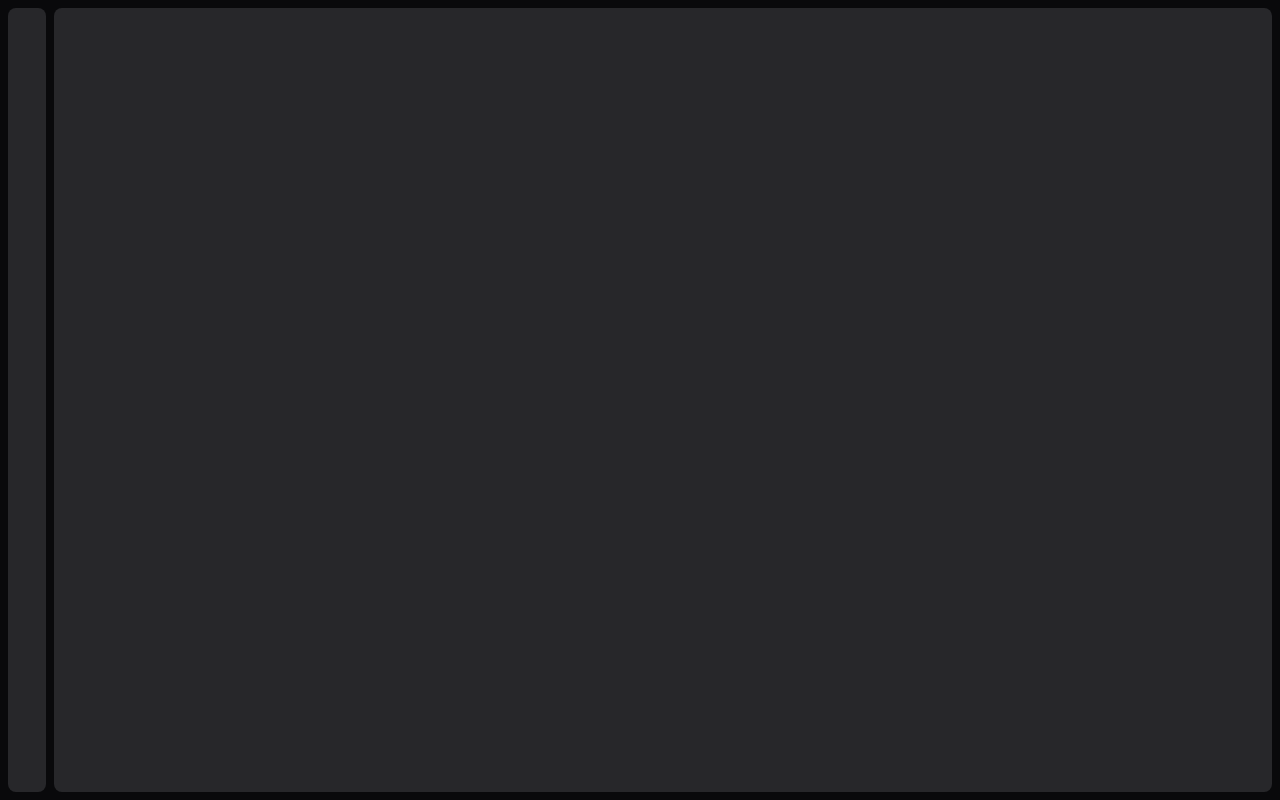
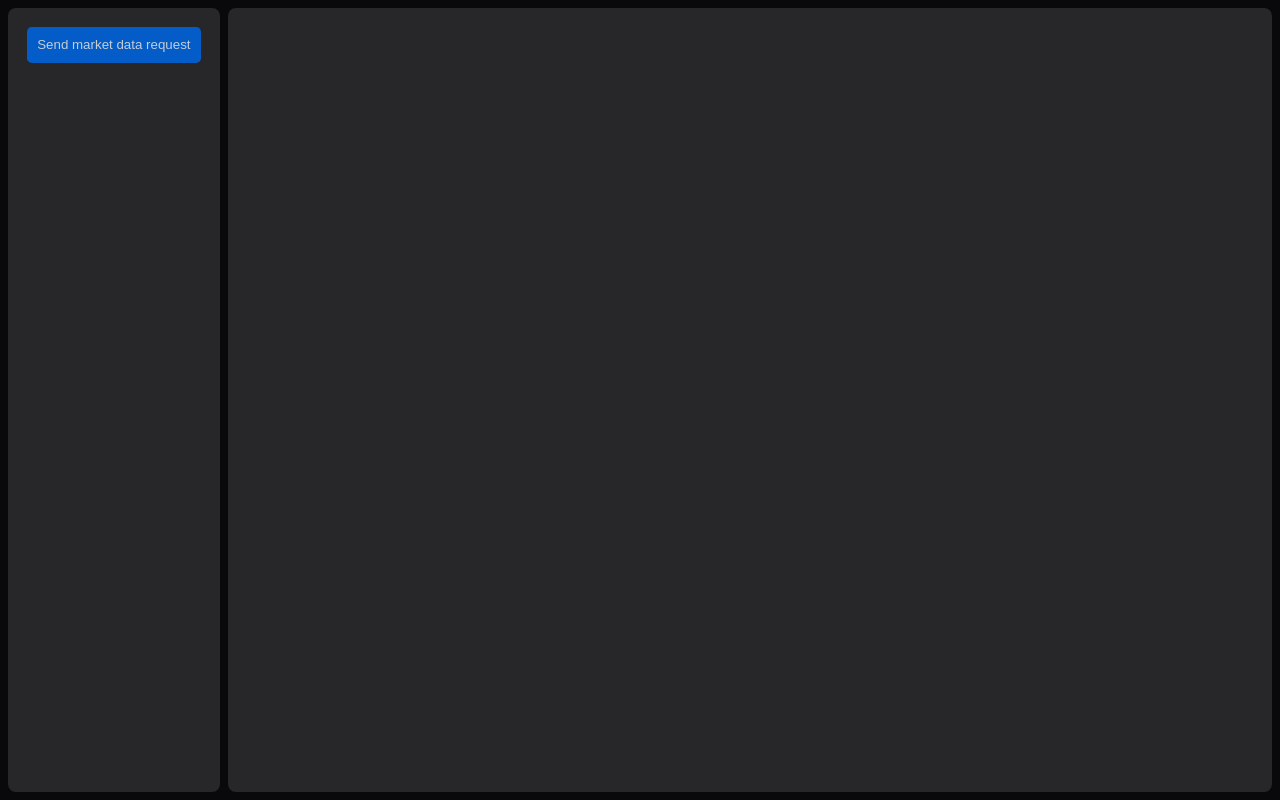
Before and after one commit to PX-72/leapfrog-ui, a React (Vite) app: page / in a window 1280 px wide. Built offline with nearby package versions, Linux system fonts and the light colour scheme.

Commit message:
some progress

```diff
--- a/src/App.tsx
+++ b/src/App.tsx
@@ -1,7 +1,7 @@
 import styled from 'styled-components';
 import { useEffect } from 'react';
 import { ControlPanel } from './components/ControlPanel';
-import { BooksPanel } from './components/BooksPanel';
+import { MainPanel } from './components/MainPanel';
 import { useStore } from '@/store.js';
 import { mediaSmallScreenPoint } from './components/common/styles';
 
@@ -31,7 +31,7 @@ export const App = () => {
   return (
     <StyledAppContainer>
       <ControlPanel />
-      <BooksPanel />
+      <MainPanel />
     </StyledAppContainer>
   );
 };
--- /dev/null
+++ b/src/api/marketDataApi.ts
@@ -0,0 +1,21 @@
+export interface MarketDataRequestConfiguration {
+    configurationId: string;
+    size: number;
+    intervalInMillis: number;
+    intervalDelayInMillis: number;
+    ccyFilter: string[];
+}
+
+export const sendRequest = async (data: MarketDataRequestConfiguration): Promise<boolean> => {
+    const response = await fetch('http://localhost:8070/api/v1/market-data/data-request', {
+    method: 'POST',
+    headers: {'Content-Type': 'application/json'},
+        body: JSON.stringify(data),
+    });
+
+    if (!response.ok) {
+        throw new Error(`HTTP error! Status: ${response.status}`);
+    }
+
+    return response.ok;
+}
--- /dev/null
+++ b/src/components/ControlPanel/MarketDataRequest.tsx
@@ -0,0 +1,25 @@
+import { sendRequest, MarketDataRequestConfiguration } from '@/api/marketDataApi.js';
+import { DefaultButton } from '@/components/common/styles.js';
+
+const requestToSend: MarketDataRequestConfiguration = {
+    configurationId: '83Y4384Y',
+    size: 10,
+    intervalInMillis: 1000,
+    intervalDelayInMillis: 200,
+    ccyFilter: ['USDEUR', 'GBPUSD'],
+};
+
+export const MarketDataRequest = () => {
+
+    return (
+        <DefaultButton onClick={() => sendRequest({
+                configurationId: '83Y4384Y',
+                size: 10,
+                intervalInMillis: 1000,
+                intervalDelayInMillis: 200,
+                ccyFilter: ['USDEUR', 'GBPUSD'],
+            })}
+        >Send market data request</DefaultButton>
+    );
+
+};
--- a/src/components/ControlPanel/index.tsx
+++ b/src/components/ControlPanel/index.tsx
@@ -1,4 +1,5 @@
 import styled from 'styled-components';
+import { MarketDataRequest } from './MarketDataRequest.js';
 
 const StyledControlPanel = styled.div`
   background-color: ${(props) => `${props.theme.panel.backgroundColor}`};
@@ -25,7 +26,7 @@ export const ControlPanel = () => {
   return (
     <StyledControlPanel>
       <ControlPanelItemBox>
-
+        <MarketDataRequest />
       </ControlPanelItemBox>
     </StyledControlPanel>
   );
--- a/src/components/BooksPanel/index.tsx
+++ b/src/components/MainPanel/index.tsx
@@ -1,7 +1,7 @@
 import styled from 'styled-components';
 import { useStore } from '@/store.js';
 
-const StyledBooksPanel = styled.div`
+const StyledPanel = styled.div`
   background-color: ${(props) => `${props.theme.panel.backgroundColor}`};
   border-radius: ${(props) => `${props.theme.panel.borderRadius}}`};
   padding: ${(props) => `${props.theme.panel.padding}}`};
@@ -17,12 +17,12 @@ const StyledBookList = styled.div`
   flex-wrap: wrap;
 `;
 
-export const BooksPanel = () => {
+export const MainPanel = () => {
   const books = useStore((state) => state);
 
   return (
-    <StyledBooksPanel>
+    <StyledPanel>
 
-    </StyledBooksPanel>
+    </StyledPanel>
   );
 };
```
Also changed, not shown: src/components/common/FileLoader.tsx (deleted, +0 -38 lines), 1 other file (tests, documents, lock files or other folders).
